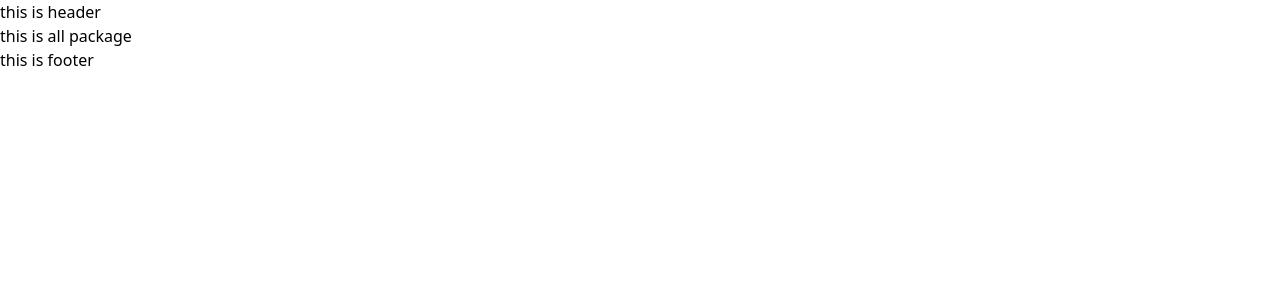
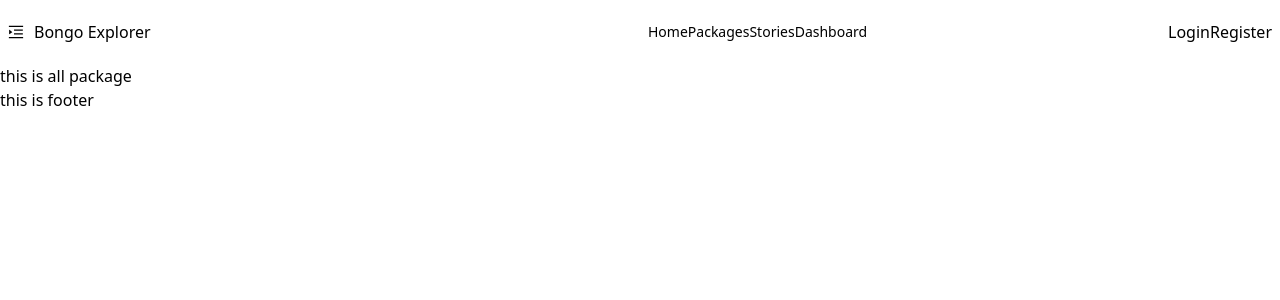
Before and after one commit to Sadi73/bongo-explorer, a React (Vite) app: page /package/all in a window 1280 px wide. Shown: the top 300 px of the page. Built offline with nearby package versions, Linux system fonts and the light colour scheme.

Commit message:
navbar added

```diff
--- a/package.json
+++ b/package.json
@@ -10,6 +10,7 @@
     "preview": "vite preview"
   },
   "dependencies": {
+    "antd": "^5.17.4",
     "react": "^18.2.0",
     "react-dom": "^18.2.0",
     "react-router-dom": "^6.23.1"
--- /dev/null
+++ b/src/Layout/Navbar/MenuBar.jsx
@@ -0,0 +1,40 @@
+import React from 'react';
+import { MenuUnfoldOutlined } from '@ant-design/icons';
+import { Dropdown, Space } from 'antd';
+import { Link } from 'react-router-dom';
+
+const items = [
+  {
+    key: '1',
+    label: (
+      <Link to="/">Home</Link>
+    )
+  },
+  {
+    key: '2',
+    label: (
+      <Link to="/package/all">Packages</Link>
+    )
+  },
+  {
+    key: '3',
+    label: (
+      <Link to="/story/all">Stories</Link>
+    )
+  }
+
+];
+
+
+const MenuBar = () => (
+  <Dropdown
+    menu={{ items }}
+  >
+    <a onClick={(e) => e.preventDefault()}>
+      <Space>
+        <MenuUnfoldOutlined />
+      </Space>
+    </a>
+  </Dropdown>
+);
+export default MenuBar;
--- /dev/null
+++ b/src/Layout/Navbar/Navbar.css
@@ -0,0 +1,38 @@
+.navbar {
+    display: flex;
+    align-items: center;
+    padding: 0.5rem;
+    min-height: 4rem;
+    width: 100%;
+}
+
+.navbar-start {
+    display: flex;
+    width: 50%;
+    align-items: center;
+    gap: 10px;
+}
+
+.navbar-center {}
+
+.menu {
+    display: flex;
+    flex-direction: column;
+    flex-wrap: wrap;
+    font-size: 0.875rem;
+    line-height: 1.25rem;
+    padding: 0.5rem;
+}
+
+.menu-horizontal {
+    display: inline-flex;
+    flex-direction: row;
+}
+
+
+.navbar-end {
+    display: flex;
+    flex-grow: 1;
+    justify-content: flex-end;
+    gap: 5px;
+}
--- /dev/null
+++ b/src/Layout/Navbar/Navbar.jsx
@@ -0,0 +1,83 @@
+import React, { useState } from 'react';
+import './Navbar.css';
+import MenuBar from './MenuBar';
+import { Link } from 'react-router-dom';
+import { Avatar, Dropdown } from 'antd';
+import { UserOutlined } from '@ant-design/icons';
+
+
+
+const Navbar = () => {
+
+    const [user, setUser] = useState(null);
+
+    const items = [
+        {
+            key: '1',
+            label: (
+                <Link to="/update-profile">Update Profile</Link>
+            ),
+        },
+        {
+            label: 'Log Out',
+            key: '2',
+            // onClick: () => handleLogOut()
+        },
+    ];
+
+    return (
+        <div className='navbar shadow-lg'>
+            <div className='navbar-start'>
+                {/* ------------ FOR MOBILE SCREEN -------------- */}
+                <div className='md:hidden'>
+                    <MenuBar />
+                </div>
+
+                <Link to="/"><button className='text-3xl font-medium text-teal-500'>Bongo Explorer</button></Link>
+            </div>
+
+
+            {/* ------------------- FOR MEDIUM DEVICE -------------------- */}
+            <div className='navbar-center hidden md:flex'>
+                <ul className='menu menu-horizontal '>
+                    <li className='mx-5 text-teal-500'><Link to="/">Home</Link></li>
+                    <li className='mx-5 text-teal-500'><Link to="/package/all">Packages</Link></li>
+                    <li className='mx-5 text-teal-500'><Link to="/story/all">Stories</Link></li>
+                    <li className='mx-5 text-teal-500'><Link to="/dashboard">Dashboard</Link></li>
+                </ul>
+            </div>
+
+            <div className='navbar-end'>
+                {/* -------------- LOGIN & REGISTER BUTTON ------------ */}
+                <div className='flex gap-3'>
+                    <Link to="/login"><button className='border px-5 py-3 text-teal-500 border-teal-500 hover:bg-teal-500 hover:text-white'>Login</button></Link>
+                    <Link to="/register"><button className='border px-5 py-3 text-teal-500 border-teal-500 hover:bg-teal-500 hover:text-white'>Register</button></Link>
+                </div>
+
+                {/* ---------------- PROFILE SECTION -------------- */}
+                {/* <div className='flex gap-2 items-center'>
+                    <div className='text-sm'>
+                        {user?.email}
+                    </div>
+                    <Dropdown
+                        menu={{ items }}
+                        trigger={['click']}
+                    >
+                        <Avatar
+                            src={user?.photoURL}
+                            style={{
+                                backgroundColor: '#87d068',
+                                cursor: 'pointer',
+                            }}
+                            icon={<UserOutlined />}
+                        />
+
+                    </Dropdown>
+                </div> */}
+            </div>
+
+        </div >
+    );
+};
+
+export default Navbar;
--- a/src/Layout/Root/Root.jsx
+++ b/src/Layout/Root/Root.jsx
@@ -1,10 +1,11 @@
 import React from 'react';
 import { Outlet } from 'react-router-dom';
+import Navbar from '../Navbar/Navbar';
 
 const Root = () => {
     return (
         <div>
-            this is header
+            <Navbar/>
             <Outlet/>
             this is footer
         </div>
```
Also changed, not shown: src/Routes.jsx (+8 -0 lines), 1 other file (tests, documents, lock files or other folders).
